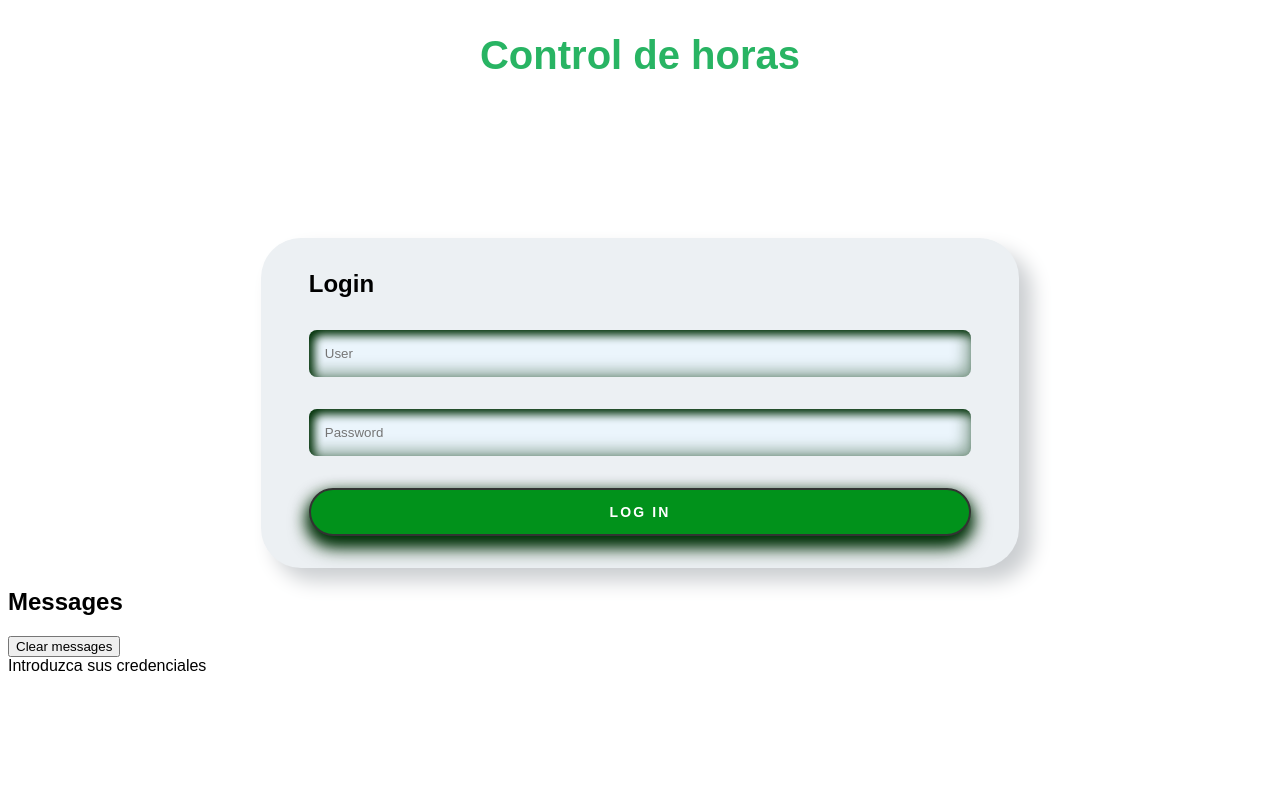
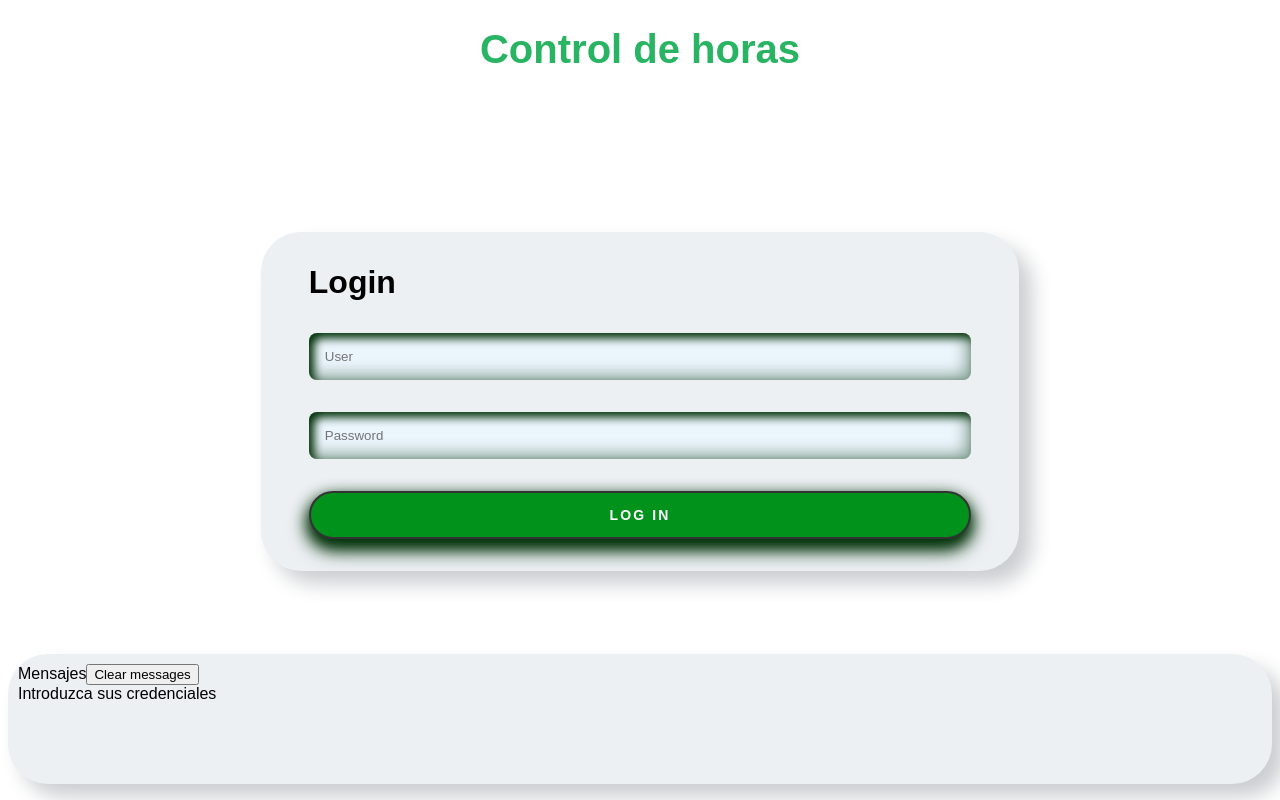
Before and after one commit to Roque1211/conthoras-frontend, an Angular app: page /login in a window 1280 px wide. Built offline with nearby package versions, Linux system fonts and the light colour scheme; what ngx-cookie-service would draw is missing.

Commit message:
Comprueba role, servicio mainmenu, error getrole()

```diff
--- a/src/app/app.component.css
+++ b/src/app/app.component.css
@@ -24,14 +24,20 @@ button {
   font-family: Cambria, Georgia, serif;
 }
 
-.footer {
-  position: fixed;
-  left: 0;
-  bottom: 0;
-  width: 100%;
-  background-color: rgb(171, 230, 174);
-  color: white;
-  text-align: center;
+.message-bottombar {
+  height: 15%;
+  width: 98%;
+  background: rgba(255, 255, 255, 0.15);
+  border-radius: 2.5rem;
+  background-color: #ecf0f3;
+  box-shadow: 13px 13px 20px #cbced1, -13px -13px 20px #ffffff;
+  color: black;
+  position: fixed; /* Stay in place */
+  bottom: 0; /* Stay at the top */
+  overflow-x: hidden; /* Disable horizontal scroll */
+  padding-top: 10px; /* Place content 10px from the top */
+  padding-left: 10px; /* Place content 10px from the top */
+  margin-bottom: 1rem;
 }
 
 /* everywhere else */
--- a/src/app/app.component.html
+++ b/src/app/app.component.html
@@ -1,11 +1,11 @@
 
-<section>
+<div>
     <h1>Control de horas</h1>
     <div>
         <router-outlet></router-outlet>
     </div>
-</section>
+</div>
 
-<footer >
+<div class="message-bottombar">
     <app-messages></app-messages>
-</footer>
+</div>
--- a/src/app/app.module.ts
+++ b/src/app/app.module.ts
@@ -11,6 +11,7 @@ import { UserComponent } from './user/user.component';
 import { LoginComponent } from './login/login.component';
 import { MessagesComponent } from './messages/messages.component';
 import { MessageService } from './messages/message.service';
+import {MainMenuService} from './mainmenu/mainmenu.service';
 import { DashboardComponent } from './dashboard/dashboard.component';
 
 @NgModule({
@@ -30,7 +31,7 @@ import { DashboardComponent } from './dashboard/dashboard.component';
     HttpClientModule,
     routing
   ],
-  providers: [CookieService],
+  providers: [CookieService, MessageService, MainMenuService],
   bootstrap: [AppComponent]
 })
 export class AppModule { }
--- a/src/app/dashboard/dashboard.component.css
+++ b/src/app/dashboard/dashboard.component.css
@@ -1,13 +1,13 @@
-.custom-form {
-  min-width: 300px;
-  max-width: 60%;
-  margin: 0px auto;
+.dashboard-form {
+  margin-top: 10rem;
+  height: 60%;
+  width: 60%;
+  margin-left: 24%; /* Same + 4  as the width of the sidenav */
   background: rgba(255, 255, 255, 0.15);
-  padding: 2rem 3rem;
-  margin: auto;
   border-radius: 2.5rem;
   background-color: #ecf0f3;
   box-shadow: 13px 13px 20px #cbced1, -13px -13px 20px #ffffff;
   color: black;
-  margin-top: 10rem;
+  z-index: 1; /* Stay on top */
+  top: 0; /* Stay at the top */
 }
--- a/src/app/dashboard/dashboard.component.html
+++ b/src/app/dashboard/dashboard.component.html
@@ -1,8 +1,11 @@
 
-<aside>
-    <app-mainmenu></app-mainmenu>
-</aside>
+<div>
+    <app-mainmenu class="aside-menu"></app-mainmenu>
+</div>
 
-<form class="custom-form" method="post">
-    <router-outlet></router-outlet>
-</form>
+<div>
+    <form class="dashboard-form" method="post">
+        <h1>DASHBOARD</h1>
+        <router-outlet></router-outlet>
+    </form>
+</div>
--- a/src/app/login/login.component.ts
+++ b/src/app/login/login.component.ts
@@ -33,6 +33,7 @@ export class LoginComponent implements OnInit {
       // devuelve token en data y lo guarda en cookies
       this.usersService.setToken(data.token)
       this.router.navigateByUrl('/dashboard');
+      this.messageService.add('Bienvenido.');
       // token en consola
       console.log(data);
     },
--- a/src/app/mainmenu/mainmenu.component.css
+++ b/src/app/mainmenu/mainmenu.component.css
@@ -1,11 +1,18 @@
 /* menubar*/
 .menubar {
-  float: left;
-  display: block;
-  color: #0000ff;
-  text-align: center;
-  padding: 14px 16px;
-  text-decoration: none;
+  margin-top: 10rem;
+  height: 60%;
+  width: 20%;
+  background: rgba(255, 255, 255, 0.15);
+  border-radius: 2.5rem;
+  background-color: #ecf0f3;
+  box-shadow: 13px 13px 20px #cbced1, -13px -13px 20px #ffffff;
+  color: black;
+  position: fixed; /* Stay in place */
+  z-index: 1; /* Stay on top */
+  top: 0; /* Stay at the top */
+  overflow-x: hidden; /* Disable horizontal scroll */
+  padding-top: 20px; /* Place content 60px from the top */
 }
 /* Change background on mouse-over */
 .menubar a:hover {
--- a/src/app/mainmenu/mainmenu.component.html
+++ b/src/app/mainmenu/mainmenu.component.html
@@ -1,7 +1,7 @@
 <h2>MENÚ PRINCIPAL</h2>
 
 <div class ="menubar">
-    <p *ngFor="let opcion of listaMainMenu">
+    <p *ngFor="let opcion of curList">
     <a routerLink="/{{opcion.ruta}}">{{opcion.id}}.- {{opcion.title}}</a>
     </p>
 </div>
--- a/src/app/mainmenu/mainmenu.component.ts
+++ b/src/app/mainmenu/mainmenu.component.ts
@@ -1,5 +1,8 @@
 import { Component, OnInit } from '@angular/core';
 import { MainMenu } from "../models/MainMenu";
+import {MainMenuService} from './mainmenu.service'
+import {UsersService} from '../user/user.service'
+import { stringify } from '@angular/compiler/src/util';
 
 @Component({
   selector: 'app-mainmenu',
@@ -9,21 +12,54 @@ import { MainMenu } from "../models/MainMenu";
 export class MainmenuComponent implements OnInit {
 
   //opciones del menu (sacar de fichero menus en un futuro)
-  listaMainMenu: MainMenu[] = [
-    {id:1,title: "Registrar horas", ruta: "/regHoras"},
-    {id:2,title: "Consultas", ruta: "/consultas"},
-    {id:3,title: "Mantenimientos", ruta: "/mantenimientos"},
+  listaMainMenuUser: MainMenu[] = [
+    {id:1,title: "Registrar", ruta: "/regHoras"},
+    {id:2,title: "Consultar", ruta: "/consultar"},
+    {id:4,title: "Salir", ruta: "/login"},
+  ];
+
+  listaMainMenuAdmin: MainMenu[] = [
+    {id:1,title: "Registrar", ruta: "/regHoras"},
+    {id:2,title: "Consultar", ruta: "/consultar"},
+    {id:3,title: "Tablas", ruta: "/tablas"},
     {id:4,title: "Salir", ruta: "/logout"},
   ];
 
-  listaMenuMto: MainMenu[] = [
+  listaMenuTablaAdmin: MainMenu[] = [
     {id:1,title: "Usuarios", ruta: "/user"},
     {id:2,title: "Proyectos", ruta: "/proyectosMto"},
-    {id:3,title: "Registro de horas", ruta: "/regHorasMto"},
+    {id:3,title: "Registro", ruta: "/regHorasMto"},
     {id:4,title: "Salir", ruta: "/logout"},
   ];
-  constructor() { }
 
-  ngOnInit(): void {  }
+  listaMenuConsultaAdmin: MainMenu[] = [
+    {id:1,title: "Usuarios", ruta: "/user"},
+    {id:2,title: "Proyectos", ruta: "/proyectosMto"},
+    {id:3,title: "Registro", ruta: "/regHorasMto"},
+    {id:4,title: "Sesiones", ruta: "/regHorasMto"},
+    {id:5,title: "Salir", ruta: "/logout"},
+  ];
+  curList:MainMenu[]=[];
+
+  constructor(public usersService:UsersService, public MainMenuService: MainMenuService ) { }
+
+  ngOnInit(): void {
+
+    let token = this.usersService.getToken;
+    var role: any
+    role = this.MainMenuService.getrole(token).subscribe(data => role = [data])
+    switch(role) {
+      case "Administrador":
+        {
+          this.curList = this.listaMainMenuUser;
+          break;
+        }
+      case "Usuario":
+        {
+          this.curList = this.listaMainMenuAdmin;
+          break;
+        }
+    }
+   }
 
 }
--- /dev/null
+++ b/src/app/mainmenu/mainmenu.service.ts
@@ -0,0 +1,16 @@
+import { Injectable } from '@angular/core';
+import { HttpClient, HttpHeaders } from "@angular/common/http";
+import { Observable } from "rxjs";
+
+@Injectable({
+  providedIn: 'root'
+})
+export class MainMenuService {
+
+  constructor(private http: HttpClient) { }
+  // llamada a la API
+  getrole(token: any): Observable<ArrayBuffer> {
+    return this.http.get("https://localhost:44300/api/session/getrole",token)
+
+  }
+}
--- a/src/app/messages/messages.component.html
+++ b/src/app/messages/messages.component.html
@@ -1,7 +1,6 @@
 <footer *ngIf="messageService.messages.length">
 
-    <h2>Messages</h2>
-    <button class="clear"
-            (click)="messageService.clear()">Clear messages</button>
+    <a>Mensajes</a>
+    <button class="clear" (click)="messageService.clear()">Clear messages</button>
     <div *ngFor='let message of messageService.messages'> {{message}} </div>
 </footer>
```
Also changed, not shown: 2 other files (tests, documents, lock files or other folders).
